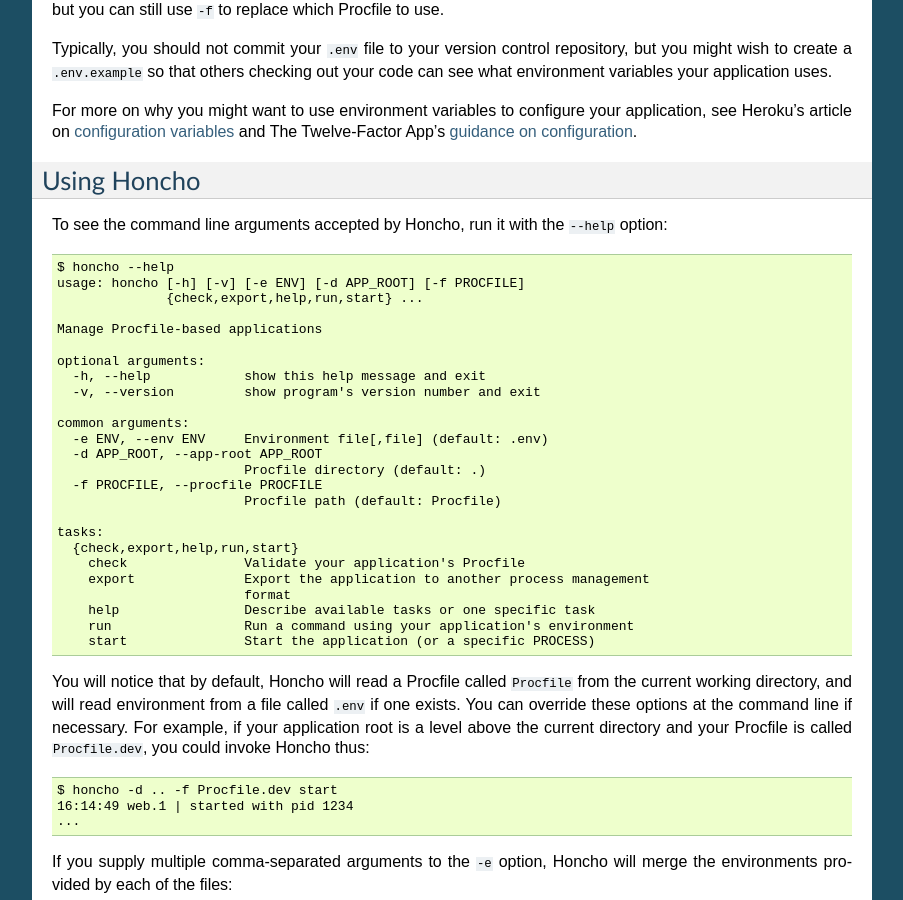
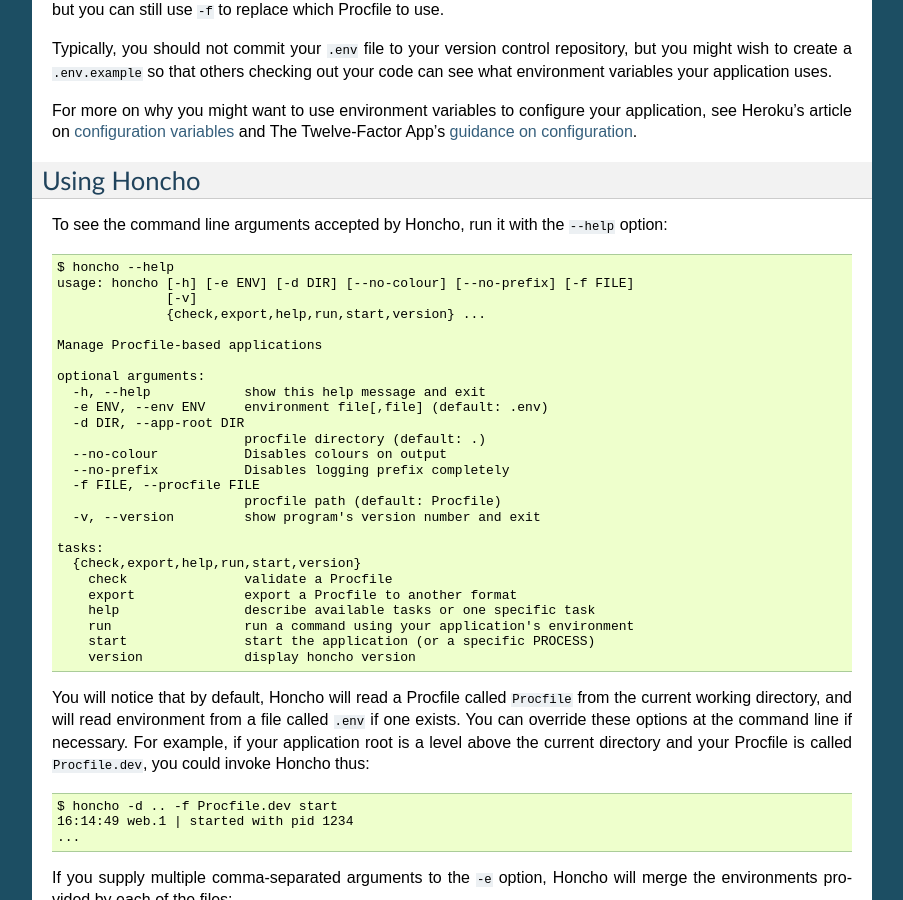
Before and after one commit to nickstenning/honcho, a Sphinx documentation site: the page built from doc/using_procfiles.rst, in a window 1280 px wide and 900 px high, scrolled down 802 px. Shown: the whole window, without its empty margins (198-1101 px from the left). Built offline with Sphinx 7.4.7, drawn with Linux system fonts in a browser that asks for light colours.

Commit message:
Update using honcho section with current output

```diff
--- a/doc/using_procfiles.rst
+++ b/doc/using_procfiles.rst
@@ -67,30 +67,31 @@
 option::
 
     $ honcho --help
-    usage: honcho [-h] [-v] [-e ENV] [-d APP_ROOT] [-f PROCFILE]
-                  {check,export,help,run,start} ...
+    usage: honcho [-h] [-e ENV] [-d DIR] [--no-colour] [--no-prefix] [-f FILE]
+                  [-v]
+                  {check,export,help,run,start,version} ...
 
     Manage Procfile-based applications
 
     optional arguments:
       -h, --help            show this help message and exit
+      -e ENV, --env ENV     environment file[,file] (default: .env)
+      -d DIR, --app-root DIR
+                            procfile directory (default: .)
+      --no-colour           Disables colours on output
+      --no-prefix           Disables logging prefix completely
+      -f FILE, --procfile FILE
+                            procfile path (default: Procfile)
       -v, --version         show program's version number and exit
 
-    common arguments:
-      -e ENV, --env ENV     Environment file[,file] (default: .env)
-      -d APP_ROOT, --app-root APP_ROOT
-                            Procfile directory (default: .)
-      -f PROCFILE, --procfile PROCFILE
-                            Procfile path (default: Procfile)
-
     tasks:
-      {check,export,help,run,start}
-        check               Validate your application's Procfile
-        export              Export the application to another process management
-                            format
-        help                Describe available tasks or one specific task
-        run                 Run a command using your application's environment
-        start               Start the application (or a specific PROCESS)
+      {check,export,help,run,start,version}
+        check               validate a Procfile
+        export              export a Procfile to another format
+        help                describe available tasks or one specific task
+        run                 run a command using your application's environment
+        start               start the application (or a specific PROCESS)
+        version             display honcho version
 
 
 You will notice that by default, Honcho will read a Procfile called
```
